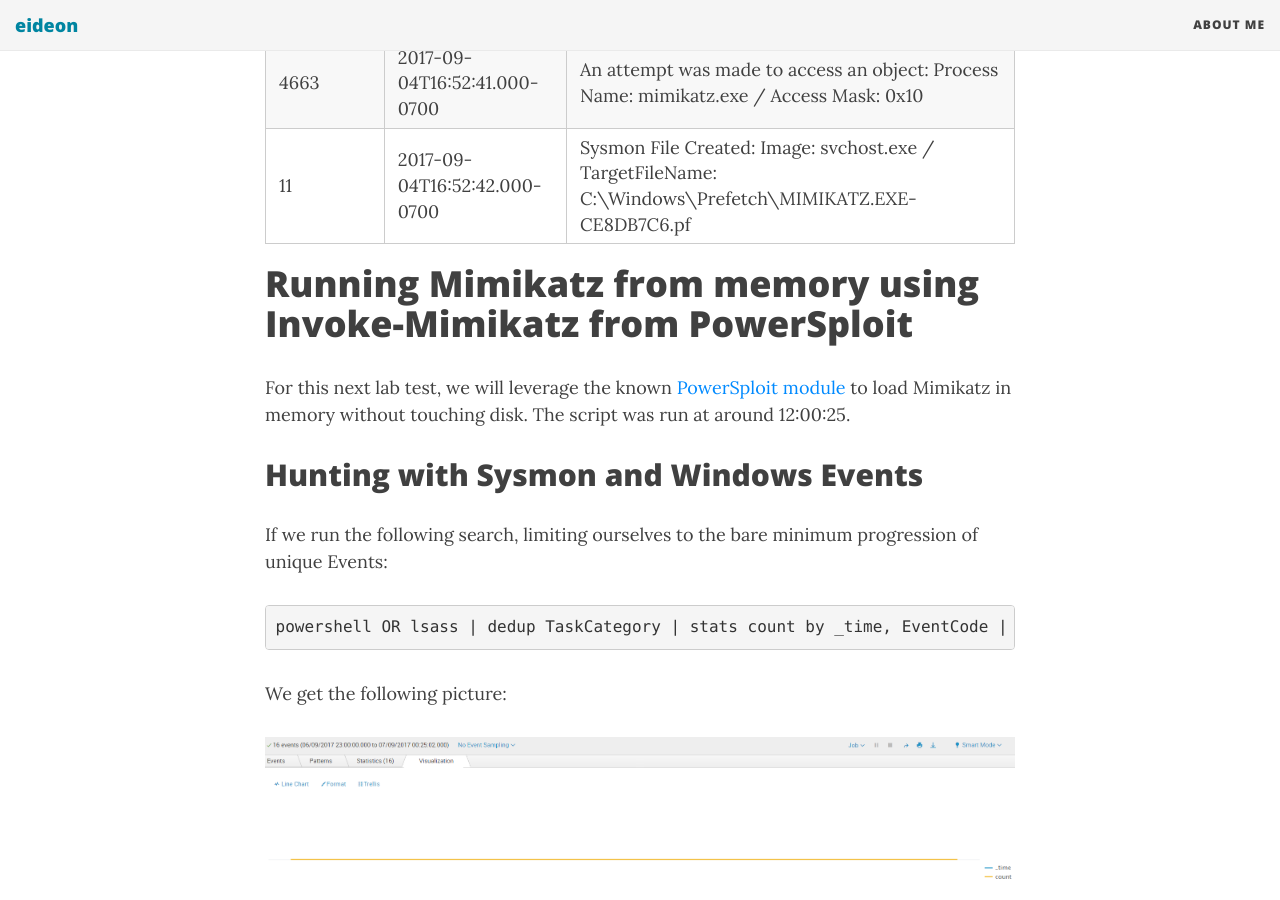
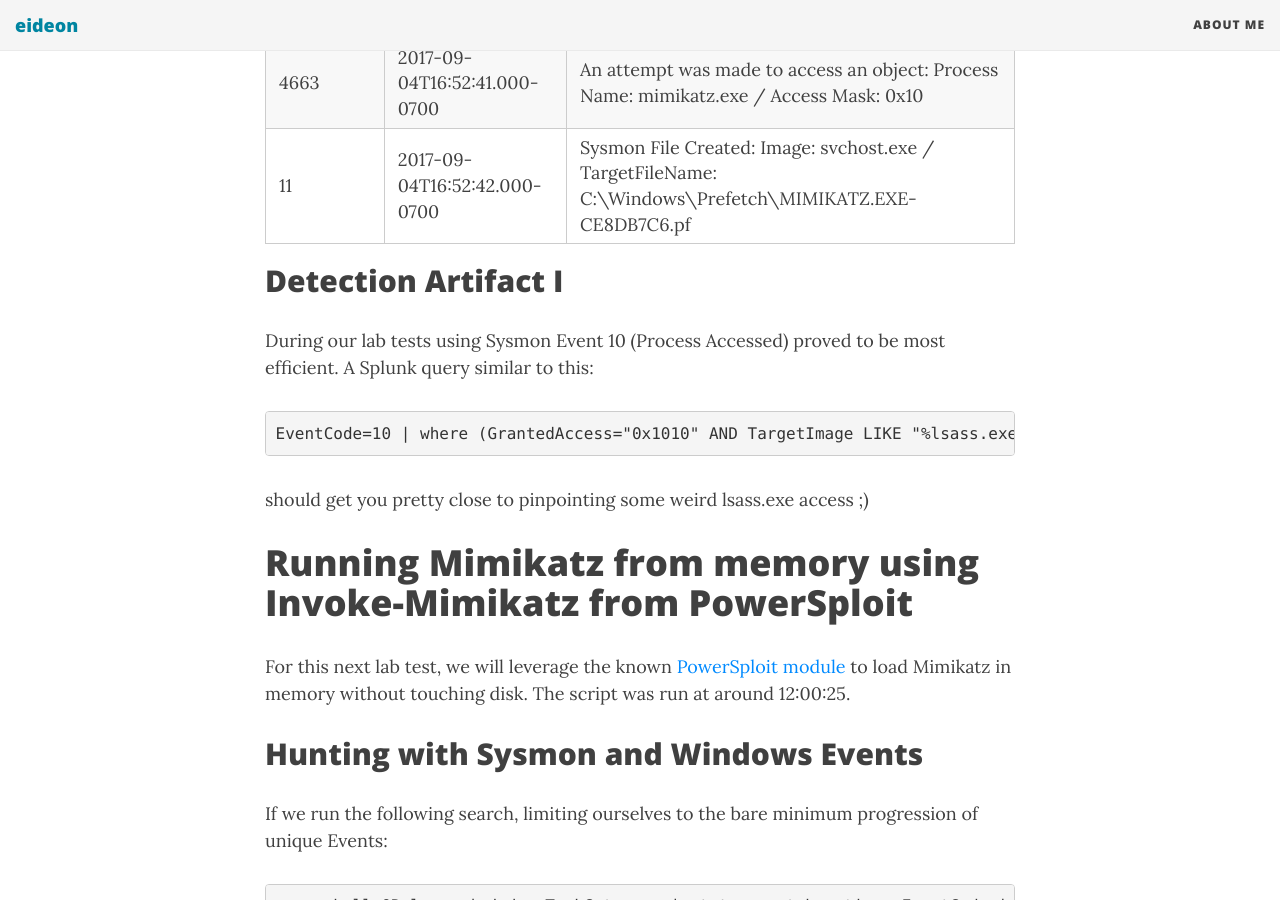
Before and after one commit to darkquasar/darkquasar.github.io, a Jekyll site: the page built from _posts/2017-09-09-THL01-Mimikatz.md, in a window 1280 px wide and 900 px high, scrolled down 8326 px. Built offline with Jekyll 4.4.1, drawn with Linux system fonts in a browser that asks for light colours; nearby versions of some CDN libraries.

Commit message:
Update 2017-09-09-THL01-Mimikatz.md

````diff
--- a/_posts/2017-09-09-THL01-Mimikatz.md
+++ b/_posts/2017-09-09-THL01-Mimikatz.md
@@ -131,6 +131,12 @@
 | 4663      | 2017-09-04T16:52:41.000-0700 | An attempt was made to access an object: Process Name: mimikatz.exe / Access Mask: 0x10                                                        |
 | 11        | 2017-09-04T16:52:42.000-0700 | Sysmon File Created: Image: svchost.exe / TargetFileName: C:\Windows\Prefetch\MIMIKATZ.EXE-CE8DB7C6.pf                                         |
 
+## Detection Artifact I
+During our lab tests using Sysmon Event 10 (Process Accessed) proved to be most efficient. A Splunk query similar to this:
+```Markdown
+EventCode=10 | where (GrantedAccess="0x1010" AND TargetImage LIKE "%lsass.exe")
+```
+should get you pretty close to pinpointing some weird lsass.exe access ;)
 
 # Running Mimikatz from memory using Invoke-Mimikatz from PowerSploit
 For this next lab test, we will leverage the known [PowerSploit module](https://raw.githubusercontent.com/PowerShellMafia/PowerSploit/master/Exfiltration/Invoke-Mimikatz.ps1) to load Mimikatz in memory without touching disk. The script was run at around 12:00:25.
````
